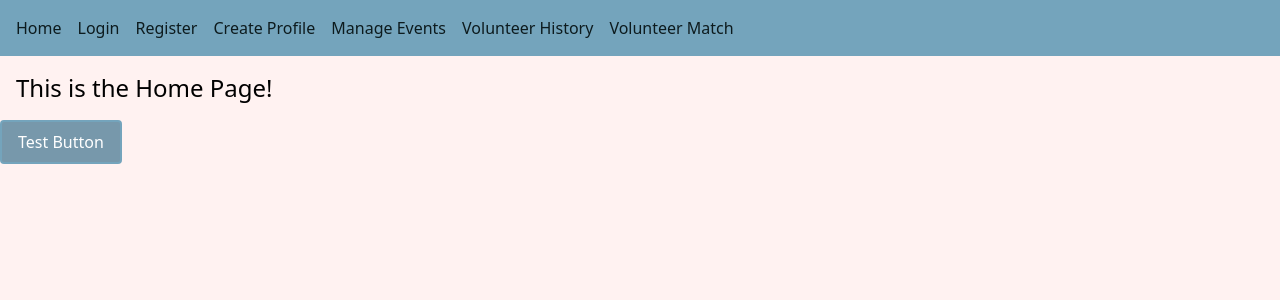
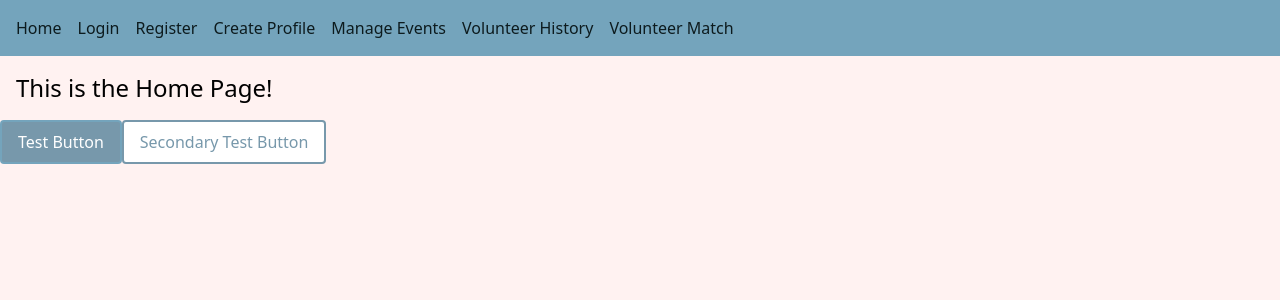
Before and after one commit to spengjohn/cosc4353swdesign, a React (Vite) app in the folder mern-app/frontend/: page / in a window 1280 px wide. Shown: the top 300 px of the page. Built offline with nearby package versions, Linux system fonts and the light colour scheme.

Commit message:
Pulled from main, drafted a secondary button and added to Home.jsx
Pulled from main branch. Added a secondary button under Buttons.jsx and added it to the Home.jsx page for testing purposes.

```diff
--- a/mern-app/frontend/src/components/Buttons.jsx
+++ b/mern-app/frontend/src/components/Buttons.jsx
@@ -12,9 +12,29 @@ export default function PrimaryButton({ children, onClick, className = "" }) {
     <button
       onClick={handleClick}
       className={`bg-secondary text-white px-4 py-2 rounded border-2  border-solid hover:bg-primary transition-all
-        ${clicked ? "border-white":"border-primary"} ${className}`}
+        ${clicked ? "border-white" : "border-primary"} ${className}`}
     >
       {children}
     </button>
   );
 }
+
+export function SecondaryButton({ children, onClick, className = "" }) {
+  const [clicked, setClicked] = useState(false);
+
+  const handleClick = (e) => {
+    setClicked(true);
+    onClick?.(e);
+    setTimeout(() => setClicked(false), 300);
+  };
+  return (
+    <button
+      onClick={handleClick}
+      className={`text-secondary px-4 py-2 rounded border-2 border-solid hover:text-primary hover:border-primary transition-all  ${
+        clicked ? "bg-primary" : "bg-white"
+      } ${clicked ? "hover:text-white" : "hover:text-primary"} ${className}`}
+    >
+      {children}
+    </button>
+  );
+}
--- a/mern-app/frontend/src/pages/Home.jsx
+++ b/mern-app/frontend/src/pages/Home.jsx
@@ -1,11 +1,12 @@
 import PrimaryButton from "../components/Buttons";
-
+import { SecondaryButton } from "../components/Buttons";
 
 export default function Home() {
   return (
     <>
-        <h1 className="text-2xl p-4">This is the Home Page!</h1>
-        <PrimaryButton>Test Button</PrimaryButton>
+      <h1 className="text-2xl p-4">This is the Home Page!</h1>
+      <PrimaryButton>Test Button</PrimaryButton>
+      <SecondaryButton>Secondary Test Button</SecondaryButton>
     </>
   );
 }
```
